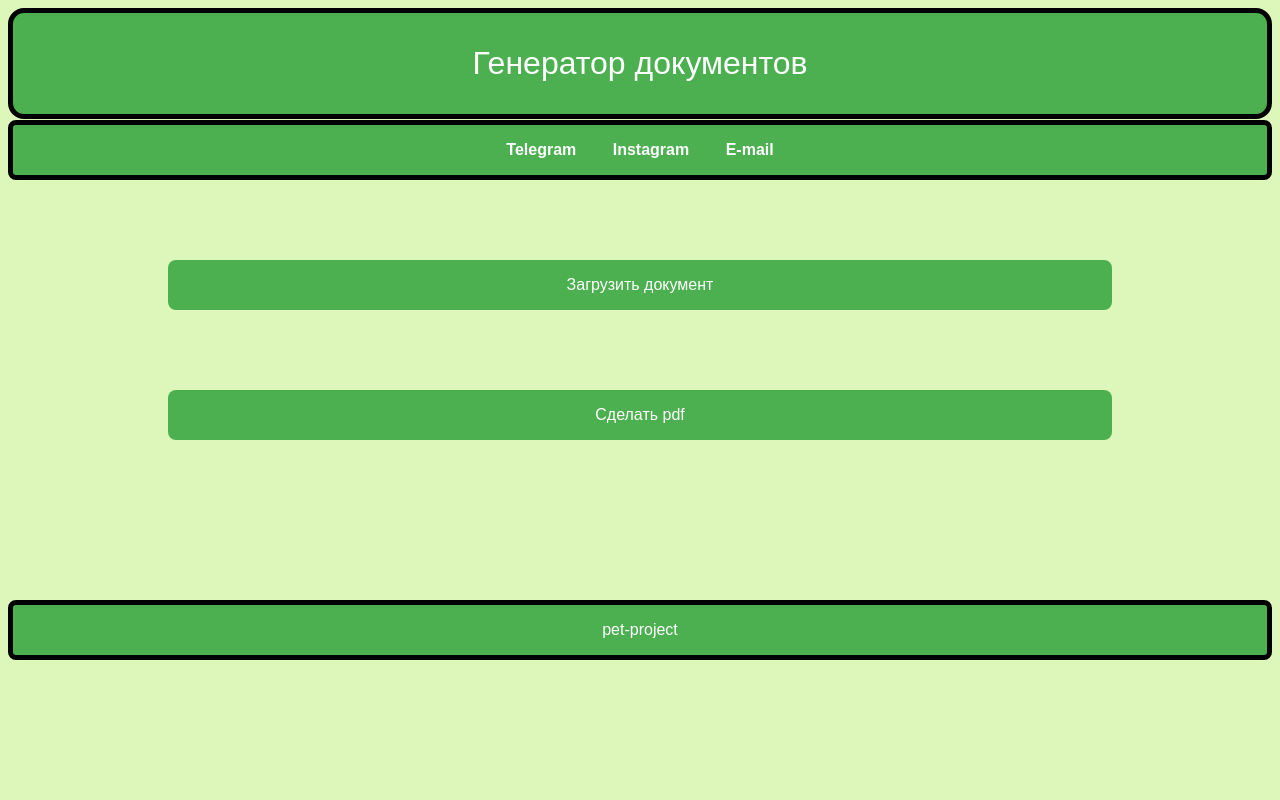
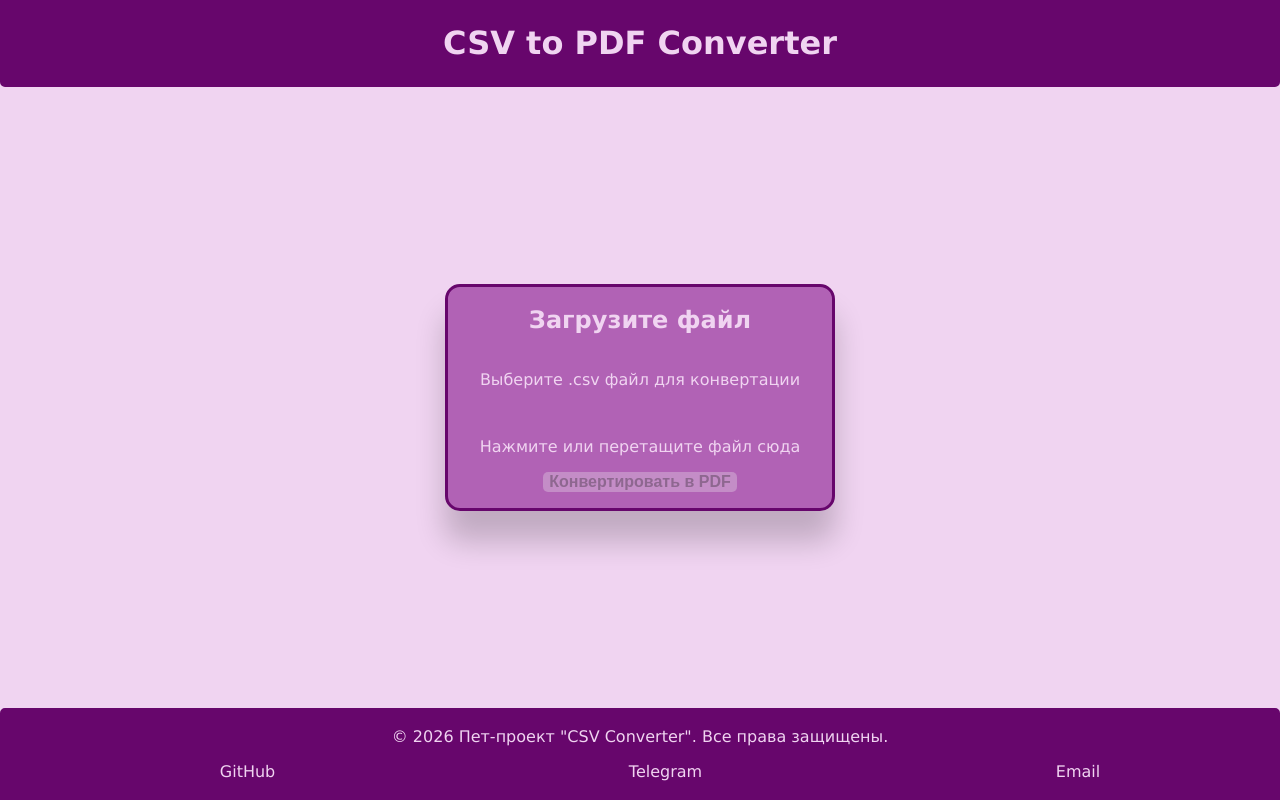
Before and after one commit to oimorozov/Asynchronous-Document-Generator, a plain HTML site: page frontend/index.html in a window 1280 px wide. Drawn offline with Linux system fonts and the light colour scheme.

Commit message:
fix: html/css/js & docker-compose healthcheck

```diff
--- a/frontend/index.html
+++ b/frontend/index.html
@@ -2,49 +2,77 @@
 <html lang="ru">
 <head>
     <meta charset="UTF-8">
-    <title>Document Generator</title>
+    <meta name="viewport" content="width=device-width, initial-scale=1.0">
+    <meta name="description" content="Простой и быстрый конвертер CSV файлов в PDF документы.">
+    <meta name="author" content="oim">
     <link rel="stylesheet" href="style.css">
+
+    <title>CSV to PDF Converter</title>
 </head>
 <body>
-    <header>
 
-        <div id="headerTitle">
-            Генератор документов
-        </div>
-
-        <div id="headerSubtitle">
-            <a class="social-btn telegram" href="https://www.google.com">
-                Telegram
-            </a>
-            <a class="social-btn instagram" href="https://www.google.com">
-                Instagram
-            </a>
-            <a class="social-btn email" href="https://www.google.com">
-                E-mail
-            </a>
-        </div>
-
+    <!-- Шапка сайта -->
+    <header class="app-header">
+        <h1 class="app-title">CSV to PDF Converter</h1>
     </header>
 
-    <main>
-        <div class="btns">
-            <input
-            type="file"
-            id="upload-file"
-            name="file"
-            class="file-upload">
-            <label for="upload-file" class="button-upload-file">
-                <span>Загрузить документ</span>
-            </label>
+    <!-- Основная область приложения -->
+    <main class="app-main">
+        <section class="converter-card">
+            <h2>Загрузите файл</h2>
+            <p>Выберите .csv файл для конвертации</p>
 
-            <button class="file-upload-btn" id="file-upload-btn">
-                Сделать pdf
-            </button>
-        </div>
+            <!-- Форма отправки -->
+            <form id="converter-form" action="/upload" method="POST" enctype="multipart/form-data">
+
+                <!-- Область Drag & Drop / Клик -->
+                <label for="csv-file" class="dropzone" id="dropzone">
+                    <span id="dropzone-text">Нажмите или перетащите файл сюда</span>
+                    <input
+                        type="file"
+                        id="csv-file"
+                        name="file"
+                        class="file-input"
+                        accept=".csv"
+                        required
+                        style="display: none;"
+                    >
+                </label>
+
+                <!-- Место для отображения имени выбранного файла -->
+                <div id="file-name" class="file-info" hidden>Файл не выбран</div>
+
+                <!-- Кнопка конвертации -->
+                <button type="submit" id="convert-btn" class="btn" disabled>
+                    Конвертировать в PDF
+                </button>
+            </form>
+        </section>
     </main>
 
-    <footer>
-        pet-project
+    <!--Нижняя шапка сайта-->
+    <footer class="app-footer">
+        <p>&copy; 2026 Пет-проект "CSV Converter". Все права защищены.</p>
+
+        <nav aria-label="Социальные сети">
+            <ul class="social-links">
+                <li>
+                    <a href="https://github.com/oimorozov" target="_blank" rel="noopener noreferrer" class="social-link">
+                        GitHub
+                    </a>
+                </li>
+                <li>
+                    <a href="https://t.me/bubaleok" target="_blank" rel="noopener noreferrer" class="social-link">
+                        Telegram
+                    </a>
+                </li>
+                <li>
+                    <a href="mailto:imorozovolejka@google.com" class="social-link">
+                        Email
+                    </a>
+                </li>
+            </ul>
+        </nav>
     </footer>
     <script src="script.js"></script>
 </body>
--- a/frontend/script.js
+++ b/frontend/script.js
@@ -1,12 +1,55 @@
-const fileInput = document.getElementById('upload-file');
-const btn = document.getElementById('file-upload-btn');
+const dropzone = document.getElementById('dropzone');
+const fileInput = document.getElementById('csv-file');
+const fileNameDiv = document.getElementById('file-name');
+const submitBtn = document.getElementById('convert-btn');
+const form = document.getElementById('converter-form');
 
-btn.addEventListener('click', async function() {
-    const formData = new FormData();
-    formData.append('file', fileInput.files[0]);
-        const response = await fetch('http://localhost:8000/', {
-            method: 'POST',
-            body: formData
-        })
+// Отключаем дефолт
+dropzone.addEventListener('dragover', (event) => {
+    event.preventDefault();
+});
+
+const handleFile = (file) => {
+    if (file && file.name.endsWith('.csv')) {
+        fileNameDiv.textContent = `Selected: ${file.name}`;
+        fileNameDiv.hidden = false;
+        submitBtn.disabled = false;
+        } else {
+            alert('Please select a valid .csv file');
+        }
+};
+
+// Действие Drag&Drop
+dropzone.addEventListener('drop', (event) => {
+    event.preventDefault();
+    console.log('Dropped!');
+    const droppedFiles = event.dataTransfer.files;
+
+    if (droppedFiles.length > 0) {
+        fileInput.files = droppedFiles;
+        handleFile(droppedFiles[0]);
     }
-);
+});
+
+// Действие вручную выбрать файл
+fileInput.addEventListener('change', (event) => {
+    console.log("Changed");
+
+    const selectedFiles = event.target.files;
+
+    if (selectedFiles.length > 0) {
+        handleFile(selectedFiles[0]);
+    }
+});
+
+// Действие POST запроса на бэк
+form.addEventListener('submit', async (event) => {
+    event.preventDefault();
+    submitBtn.innerText = "Converting...";
+    submitBtn.disabled = true;
+    const formData = new FormData(form);
+    const response = await fetch('http://localhost:8000/upload', {
+        method: 'POST',
+        body: formData
+    });
+});
--- a/frontend/style.css
+++ b/frontend/style.css
@@ -1,117 +1,108 @@
-html {
-    background: rgb(221, 246, 185);
+/*
+Основные компоненты
+*/
+:root {
+    --font-family: 'Lucida Sans', 'Lucida Sans Regular', 'Lucida Grande', 'Lucida Sans Unicode', Geneva, Verdana, sans-serif;
 }
+
+html {}
+
 body {
-    margin: 0.5em;
-    min-height: 1em;
+    margin: 0;
     display: flex;
     flex-direction: column;
+    min-height: 100vh;
+
+    background-color: rgb(240, 212, 241);
+    font-family: var(--font-family);
 }
-header {
+/*
+body
+*/
+.app-header {
+    text-align: center;
+
+    border: 3px solid rgb(103, 6, 108);
+    border-bottom-left-radius: 5px;
+    border-bottom-right-radius: 5px;
+    background: rgb(103, 6, 108);
+    color: rgb(240, 212, 241);
+}
+
+.app-main {
+    flex: 1;
+    display: flex;
+    justify-content: center;
+    align-items: center;
+}
+
+.app-footer {
+    text-align: center;
+
+    border: 3px solid rgb(103, 6, 108);
+    border-top-left-radius: 5px;
+    border-top-right-radius: 5px;
+    background: rgb(103, 6, 108);
+    color: rgb(240, 212, 241);
+}
+/*
+Контейнеры
+*/
+.converter-card {
     display: flex;
     flex-direction: column;
-    gap: 1px;
+    align-items: center;
+
+    border: 3px solid rgb(103, 6, 108);
+    border-radius: 15px;
+    background: rgb(177, 98, 181);
+    color: rgb(240, 212, 241);
+    box-shadow: 0 30px 30px rgba(0,0,0,0.2);
 }
 
-#headerTitle {
-    border: 5px solid black;
-    border-radius: 0.5em;
-    background-color: #4CAF50;
-    text-align: center;
-    font-family: sans-serif;
-    color: white;
-    font-size: 2em;
-    padding: 1em;
+.dropzone {
+    margin: 1em;
+    display: flex;
+    flex-direction: column;
+    align-items: center;
+
+    transition: background-color 0.3s;
 }
 
-#headerSubtitle {
-    border: 5px solid black;
-    border-radius: 0.5em;
-    background-color: #4CAF50;
-    text-align: center;
-    font-family: sans-serif;
-    color: white;
-    font-size: 1em;
-    padding: 1em;
+.dropzone:hover {
+    background-color: rgba(255, 255, 255, 0.1);
 }
 
-#headerSubtitle > a {
-    display: inline-flex;
-    justify-content: space-between;
+#converter-form {
+    margin: 1em;
+    display: flex;
+    flex-direction: column;
+    align-items: center;
 }
 
-.social-btn {
-    display: inline-block;
-    text-decoration: none;
-    padding: 0em 1em;
-    border-radius: 8px;
-    font-family: sans-serif;
-    font-weight: bold;
-    color: white;
-    transition: transform 0.2s;
-}
-.social-btn:hover {
-    transform: scale(1.5);
-    opacity: 0.9;
+.social-links {
+    display: flex;
+    justify-content: space-around;
+
+    list-style: none;
 }
 
-.btns {
-    display: flex;
-    justify-content: center;
-    flex-direction: column;
-    text-align: center;
+/*
+Inline
+*/
+
+.file-info {
+    font-weight: bold;
 }
 
-.file-upload {
-    display: none;
+.btn {
+    border: none;
+    border-radius: 5px;
+    font-size: 1rem;
+    font-weight: bold;
 }
 
-.button-upload-file {
-    background-color: #4CAF50;
-    color: white;
-    font-size: 1em;
-    padding: 1em;
-    margin-top: 5em;
-    margin-left: 10em;
-    margin-right: 10em;
-    font-family: sans-serif;
-    border-radius: 0.5em;
-    cursor: pointer;
-    transition: transform 0.2s;
+.social-link {
+    text-decoration: none;
+    color: inherit;
 }
-
-.button-upload-file:hover {
-    transform: scale(1.5);
-}
-
-.file-upload-btn {
-    border: none;
-    background-color: #4CAF50;
-    color: white;
-    font-size: 1em;
-    padding: 1em;
-    margin-top: 5em;
-    margin-left: 10em;
-    margin-right: 10em;
-    font-family: sans-serif;
-    border-radius: 0.5em;
-    cursor: pointer;
-    transition: transform 0.2s;
-}
-
-.file-upload-btn:hover {
-    transform: scale(1.5);
-}
-
-footer {
-    margin-top: 10em;
-    display: flex;
-    justify-content: center;
-    border: 5px solid black;
-    background-color: #4CAF50;
-    color: white;
-    border-radius: 0.5em;
-    font-family: sans-serif;
-    font-size: 1em;
-    padding: 1em;
-}
```
Also changed, not shown: docker-compose.yml (+17 -6 lines), 2 other files.
